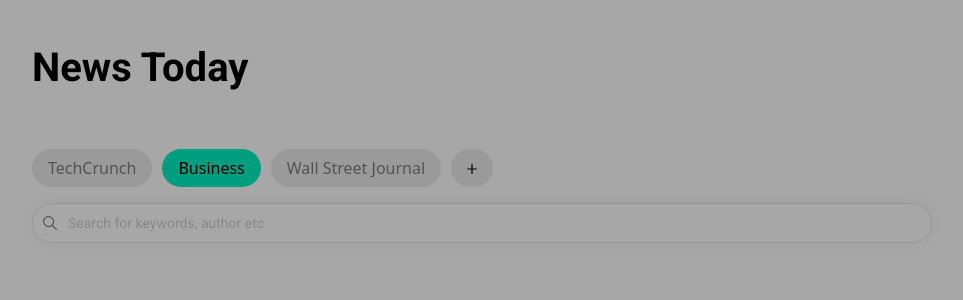
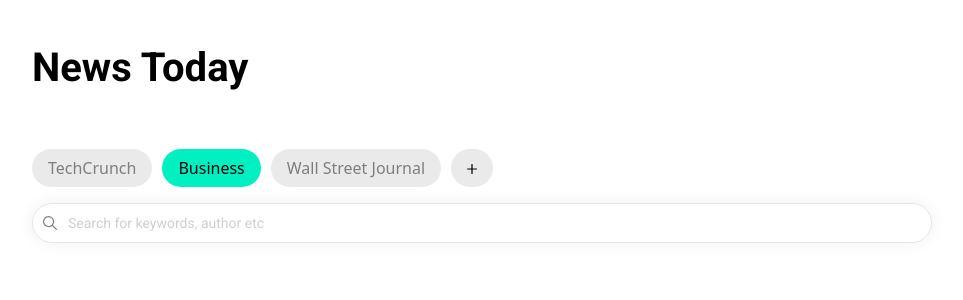
Before and after one commit to ks-mani/wizroot-assignment, a React (Create React App) app: page / in a window 1280 px wide. Shown: the top 300 px of the page, without its empty margins (158-1121 px from the left). Built offline with nearby package versions, Linux system fonts and the light colour scheme.

Commit message:
overlay - 2

```diff
--- a/src/News/NewsComponent.js
+++ b/src/News/NewsComponent.js
@@ -9,11 +9,12 @@ import Overlay from '../Utilities/Overlay'
 export default function NewsComponent() {
     const [categories,setCategories] = useState(news_categories);
     const [selectedCategory, setSelectedCategory]= useState('business');
+    const [showModal, setShowModal] = useState(false);
 
     const selectedCategoryClickHandler = useCallback(function(e){
         let newCategory = e.target.closest('li').id;
         if(newCategory==='add-item') {
-            console.log("Add button clicked")
+            setShowModal(true)
         }
         else {
             setSelectedCategory(newCategory)
@@ -30,7 +31,13 @@ export default function NewsComponent() {
                 <li id='add-item' className='category-list-item'><img src={plus} /></li>
             </ul>
             <input className='search-box' type='text' placeholder='Search for keywords, author etc' />
-            <Overlay></Overlay>
+            {
+                showModal ? (
+                    <Overlay >
+                        <p>mani</p>
+                    </Overlay>
+                ):null
+            }
         </>
     )
 }
--- a/src/Utilities/Overlay.js
+++ b/src/Utilities/Overlay.js
@@ -1,10 +1,10 @@
 import React from 'react';
 import './Overlay.css'
 
-export default function Overlay() {
+export default function Overlay(props) {
     return (
-        <div className="overlay">
-
+        <div className="overlay d-flex align-items-center justify-content-center">
+            {props.children}
         </div>
     )
 }
```
